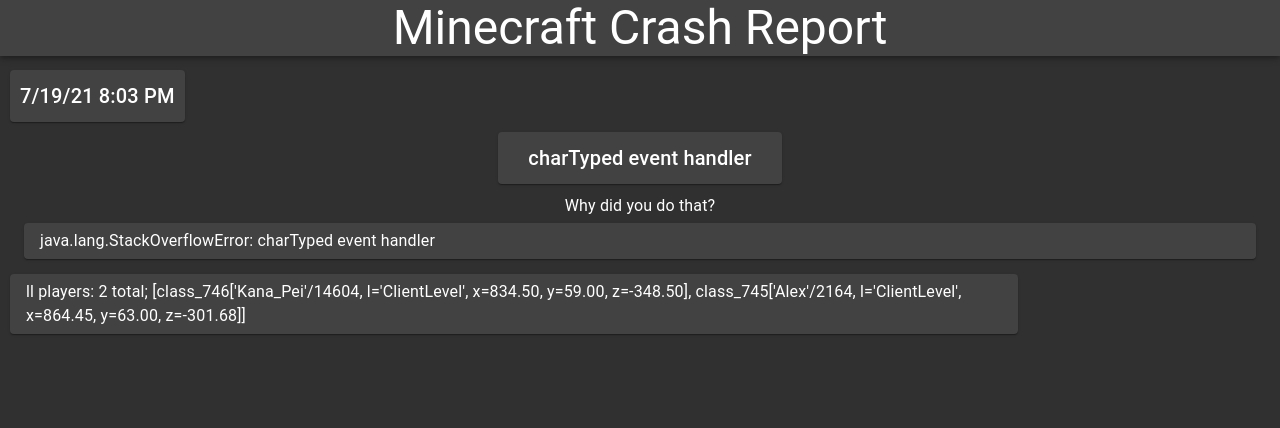
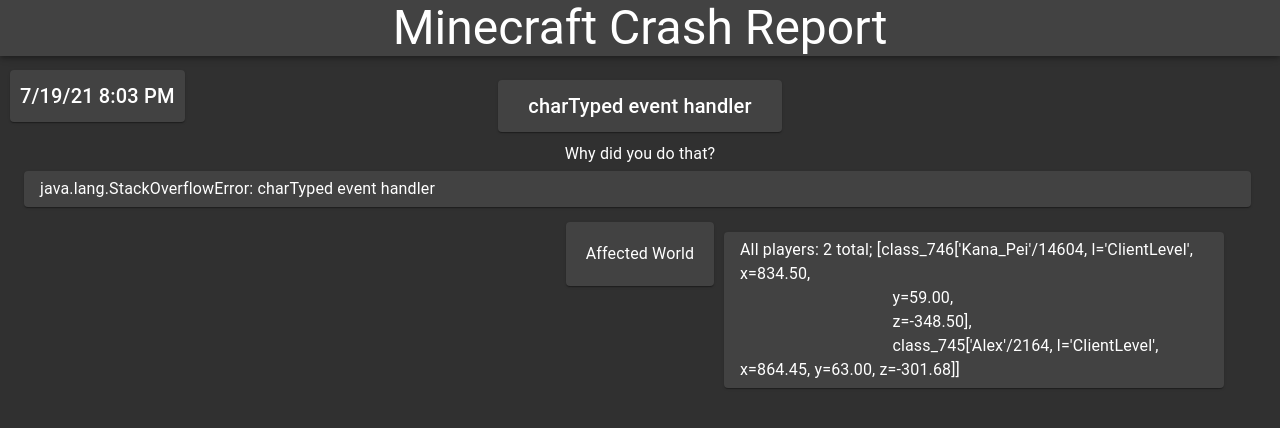
Before and after one commit to natanfudge/Crashy, a React (Create React App) app: page / in a window 1280 px wide. Both pictures are taken after a click on the item "Affected World". Shown: the top 428 px of the page. Built offline with nearby package versions, Linux system fonts and the light colour scheme.

Commit message:
some nice study

```diff
--- a/src/App.tsx
+++ b/src/App.tsx
@@ -1,19 +1,18 @@
 import React, {CSSProperties} from 'react';
-import logo from './logo.svg';
 import './App.css';
 import {
     AppBar,
-    Box,
-    Button, Card, CardContent,
-    Checkbox, ClickAwayListener,
-    Container, createStyles,
+    Card,
+    Container,
     createTheme,
-    CssBaseline, Grow, List, makeStyles, Menu, MenuItem, MenuList,
-    MuiThemeProvider, Paper, Popper, Theme,
+    CssBaseline,
+    Grow,
+    MuiThemeProvider,
+    Popper,
     Typography
 } from "@material-ui/core";
-import {orange, red} from "@material-ui/core/colors";
-import {CommonProps} from "@material-ui/core/OverridableComponent";
+import {red} from "@material-ui/core/colors";
+import {CButton, Center, Column, Text} from "./ImprovedApi";
 
 const stackTrace: StackTrace = {
     text: "java.lang.StackOverflowError: charTyped event handler",
@@ -27,7 +26,7 @@
             children: []
         },
         {
-            text: "java.util.stream.ReduceOps$ReduceOp.evaluateSequential(ReduceOps.java:913)",
+            text: "java.util.stream.ReduceOps$ReduceOp.evaluateSequential(ReduceOps.java:913)java.util.stream.ReduceOps$ReduceOp.evaluateSequential(ReduceOps.java:913)java.util.stream.ReduceOps$ReduceOp.evaluateSequential(ReduceOps.java:913)java.util.stream.ReduceOps$ReduceOp.evaluateSequential(ReduceOps.java:913)",
             children: []
         },
         {
@@ -52,97 +51,102 @@
         <MuiThemeProvider theme={outerTheme}>
             <CssBaseline/>
 
-            <Card style={{marginTop: 70, marginLeft: 10, width: "max-content"}}>
-                <Typography variant="h6" style={{padding: 10}}>
-                    7/19/21 8:03 PM
-                </Typography>
-            </Card>
-            <Box style={{display: "flex", justifyContent: "center"}}>
-                <Card style={{width: "max-content", margin: 10, paddingLeft: 20, paddingRight: 20}}>
-                    <Typography variant="h6" style={{padding: 10}} align={"center"}>
-                        charTyped event handler
-                    </Typography>
-                </Card>
-            </Box>
+            <AppBar color="inherit">
+                <Typography align={"center"} variant="h3">Minecraft Crash Report</Typography>
+            </AppBar>
 
-            <Container>
-                <Typography align={"center"}>
-                    Why did you do that?
-                </Typography>
+            <div style={{marginTop: 70}}>
+                {/*<Grid container direction="row" style = {{marginTop: 70}}>*/}
+                {/*    /!*<Text text = "  asdf"/>*!/*/}
+                {/*    /!*<Text text = "   addddloha"/>*!/*/}
+                {/*    <Grid item>*/}
+                <Column style={{position: "absolute"}}>
+                    {/*todo make the time be above the other stuff on mobile*/}
+                    <Card style={{marginLeft: 10, width: "max-content"}}>
+                        <Text text="7/19/21 8:03 PM" variant="h6" style={{padding: 10}}/>
+                    </Card>
+                    {/*TODO: make the sections use a sidebar on mobile*/}
 
-                <Dropdown trace={stackTrace}/>
+                    {/*</Grid>*/}
+                    {/*<Grid item  xs style = {{position:"absolute"}}>*/}
+                </Column>
 
-                <AppBar color="inherit">
-                    <Typography align={"center"} variant="h3">Minecraft Crash Report</Typography>
-                </AppBar>
+                <Center>
 
-            </Container>
-            <Section/>
+                    <Container>
+                        <Center>
+                            <Card style={{width: "max-content", margin: 10, paddingLeft: 20, paddingRight: 20,}}>
+                                <Text text="charTyped event handler" variant="h6" style={{padding: 10}}
+                                      align={"center"}/>
+                            </Card>
+                        </Center>
+
+                        <Text text="Why did you do that?" align={"center"}/>
+                        <StackTraceUi trace={stackTrace}/>
+                        <Center>
+                            <Section/>
+                        </Center>
+
+                    </Container>
+
+                </Center>
+            </div>
+
+
         </MuiThemeProvider>
 
 
     )
 }
 
-interface StyleProp {
-    style?: CSSProperties
-}
 
-interface HasChildren {
-    children: React.ReactNode
-}
-
-function Dropdown({trace, depth = 0}: { trace: StackTrace, depth?: number }) {
+function StackTraceUi({trace, depth = 0}: { trace: StackTrace, depth?: number }) {
     const [open, setOpen] = React.useState(false);
     return (
-        <div>
-            <div style={{
+        <Column>
+            <CButton onClick={() => setOpen(!open)} style={{
                 marginLeft: depth * 30,
                 marginTop: 5,
-                marginBottom: 5
-            }} onClick={() => setOpen(!open)}>
-                <NiceButton>
-                    {trace.text}
-                </NiceButton>
-            </div>
+                marginBottom: 5,
+                marginRight: 5
+            }}>
+                <Text text={trace.text} style={{whiteSpace: "pre-wrap", wordBreak: "break-word", minWidth: 500}}/>
+            </CButton>
 
-            {open && trace.children.map((child) =>
-                <Dropdown depth={depth + 1} trace={child}/>
+            {/*When opened, display the child dropdowns*/}
+            {open && trace.children.map((child, index) =>
+                <StackTraceUi key={index} depth={depth + 1} trace={child}/>
             )}
-        </div>
+        </Column>
     )
 }
 
-function NiceButton(props: { ref?: React.Ref<unknown> } & StyleProp & HasChildren) {
-    return <Paper ref={props.ref} style={props.style}>
-        <MenuItem style={{whiteSpace: "pre-wrap", wordBreak: "break-word"}}>
-            {props.children}
-        </MenuItem>
-    </Paper>
-}
-
-
 function Section() {
     const [open, setOpen] = React.useState(false);
-    const anchorRef = React.useRef<HTMLButtonElement>(null);
     return (
-        <div style = {{padding: 10}}>
-            {!open && <Box onClick={() => setOpen(!open)} style={{width: "max-content"}}>
-                <Paper ref={anchorRef}>
-                    <MenuItem style={{whiteSpace: "pre-wrap", wordBreak: "break-word"}}>
-                        Affected World
-                    </MenuItem>
-                </Paper>
-            </Box>}
+        <div style={{padding: 10}}>
+            <CButton onClick={() => setOpen(!open)}
+                     style={{width: 'max-content', padding: 20}}
+                     popper={
+                         <Popper open={open} placement={"right-start"} transition>
+                             {({TransitionProps}) => (
+                                 <Grow {...TransitionProps}>
+                                     <CButton onClick={() => setOpen(!open)}
+                                              style={{minWidth: 400, maxWidth: 500, margin: 10}}>
+                                         <Text style={{whiteSpace: "pre-wrap", wordBreak: "break-word"}}
+                                               text="All players: 2 total; [class_746['Kana_Pei'/14604, l='ClientLevel', x=834.50,
+                                     y=59.00,
+                                     z=-348.50],
+                                     class_745['Alex'/2164, l='ClientLevel', x=864.45, y=63.00, z=-301.68]]"/>
+                                     </CButton>
+                                 </Grow>
+                             )}
 
+                         </Popper>
+                     }>
 
-            {open && <Paper style = {{width: "80%",}} onClick={() => setOpen(!open)}>
-                <MenuItem style={{whiteSpace: "pre-wrap", wordBreak: "break-word"}} >
-                    ll players: 2 total; [class_746['Kana_Pei'/14604, l='ClientLevel', x=834.50, y=59.00, z=-348.50],
-                    class_745['Alex'/2164, l='ClientLevel', x=864.45, y=63.00, z=-301.68]]
-                </MenuItem>
-            </Paper>}
-
+                <Text text="Affected World"/>
+            </CButton>
 
         </div>
     )
--- /dev/null
+++ b/src/ImprovedApi.tsx
@@ -0,0 +1,84 @@
+import React, {CSSProperties, MouseEventHandler} from "react";
+import {MenuItem, Paper, PropTypes, Typography} from "@material-ui/core";
+import {Variant as ThemeVariant} from "@material-ui/core/styles/createTypography";
+
+export interface ComponentProps {
+    style?: CSSProperties
+    onClick?: MouseEventHandler<HTMLDivElement>
+    //TODO: currently only works for CButton
+    popper?: React.ReactElement<any, any>
+    // reference?: React.Ref<HTMLDivElement>
+}
+
+export interface ParentComponentProps extends ComponentProps {
+    children: React.ReactNode
+}
+
+export function Center(props: ParentComponentProps) {
+    return <div style={{display: "flex", justifyContent: "center"}}>
+        {props.children}
+    </div>
+}
+
+type Variant = ThemeVariant | 'srOnly';
+
+export interface TextThemeProps extends ComponentProps, ParentComponentProps {
+    align?: PropTypes.Alignment;
+    color?:
+        | 'initial'
+        | 'inherit'
+        | 'primary'
+        | 'secondary'
+        | 'textPrimary'
+        | 'textSecondary'
+        | 'error';
+    display?: 'initial' | 'block' | 'inline';
+    gutterBottom?: boolean;
+    noWrap?: boolean;
+    paragraph?: boolean;
+    variant?: Variant | 'inherit';
+    variantMapping?: Partial<Record<Variant, string>>;
+}
+
+export function TextTheme(props: TextThemeProps) {
+    // const typographyProps
+    return <Typography {...props}/>
+}
+
+export interface TextProps extends Omit<TextThemeProps, 'children'> {
+    text: String
+}
+
+export function Text(props: TextProps) {
+    return <TextTheme {...props}>
+        {props.text}
+    </TextTheme>
+}
+
+export function Column(props: ParentComponentProps) {
+    return <div {...props}/>
+}
+
+type Require<T, K extends keyof T> = T & Required<Pick<T, K>>;
+
+export function CButton(props: Require<ParentComponentProps, 'onClick'>) {
+    const {children, style: {padding, ...paperStyles} = {}, ...paperProps} = props
+
+    const button = <Paper style={paperStyles} {...paperProps}>
+        <MenuItem style = {{padding: padding}}>
+            {children}
+        </MenuItem>
+    </Paper>
+
+    const anchorRef = React.useRef<HTMLDivElement>(null);
+    if (props.popper === undefined) {
+        return button
+    } else {
+        return <div>
+            <div ref={anchorRef}>
+                {button}
+            </div>
+            {React.cloneElement(props.popper, {anchorEl: anchorRef.current})}
+        </div>
+    }
+}
```
